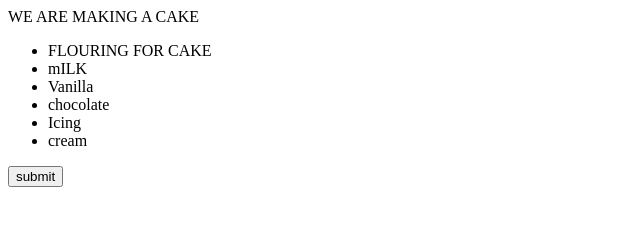
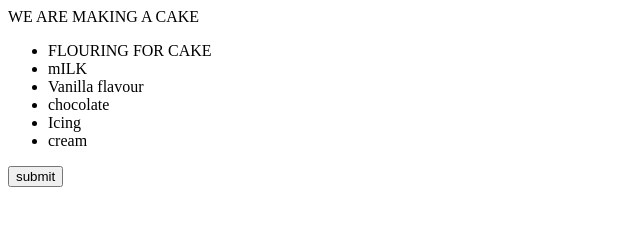
Before and after one commit to pranav20v12/learning2, a plain HTML site: page index.html in a window 1280 px wide. Shown: the full height of the page, 0-640 px from the left. Drawn offline with Linux system fonts and the light colour scheme.

Commit message:
flavour added

```diff
--- a/index.html
+++ b/index.html
@@ -6,7 +6,7 @@
         <ul>
             <li>FLOURING FOR CAKE</li>
             <li>mILK</li>
-            <li>Vanilla</li>
+            <li>Vanilla flavour</li>
             <li>chocolate</li>
             <li>Icing</li>
             <li>cream</li>
```
